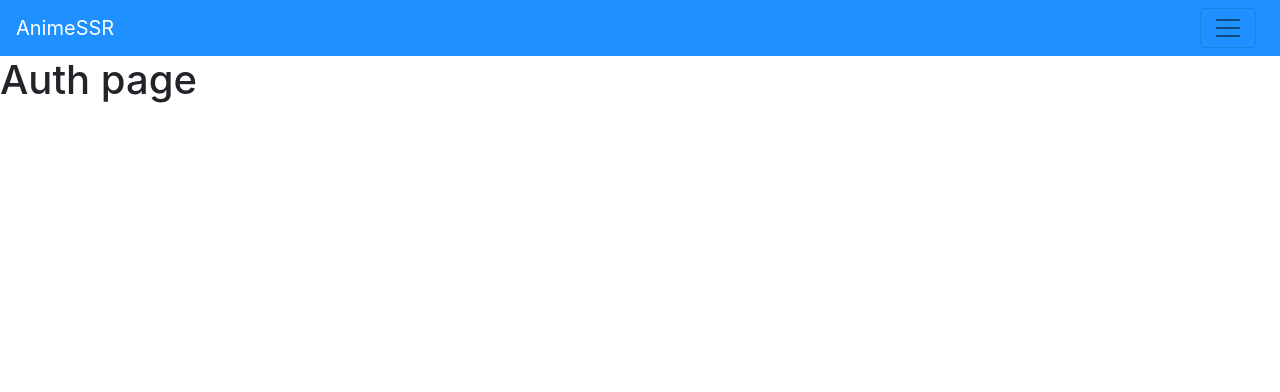
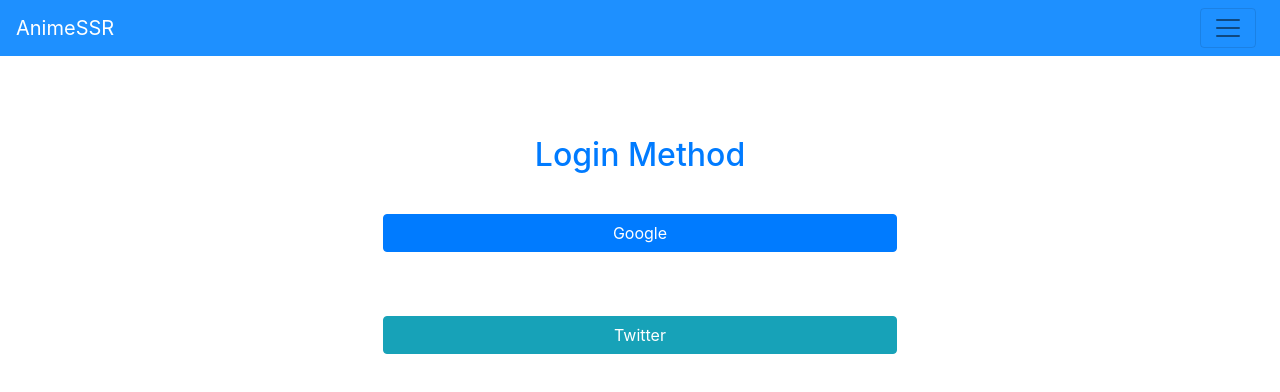
Before and after one commit to HuangStanley050/didactic-adventure, a React app: page /auth in a window 1280 px wide. Shown: the top 392 px of the page. Built offline with nearby package versions, Linux system fonts and the light colour scheme; the HTML template or start-up script is replaced by a standard one.

Commit message:
login page ui done

```diff
--- a/src/client/pages/Auth.js
+++ b/src/client/pages/Auth.js
@@ -1,7 +1,40 @@
 import React from "react";
+import { Container, Row, Col, Button } from "reactstrap";
 
 const Auth = () => {
-  return <h1>Auth page</h1>;
+  const colStyle = {
+    display: "flex",
+    justifyContent: "center",
+    margin: "2rem auto"
+  };
+
+  return (
+    <div style={{ marginTop: "5rem" }}>
+      <h2 className="text-primary" style={{ textAlign: "center" }}>
+        Login Method
+      </h2>
+      <Container
+        style={{
+          display: "flex",
+          justifyContent: "center",
+          alignItems: "center"
+        }}
+      >
+        <Row style={{ width: "80%" }}>
+          <Col style={colStyle} xs="12">
+            <Button style={{ display: "block", width: "60%" }} color="primary">
+              Google
+            </Button>
+          </Col>
+          <Col style={colStyle} xs="12">
+            <Button style={{ display: "block", width: "60%" }} color="info">
+              Twitter
+            </Button>
+          </Col>
+        </Row>
+      </Container>
+    </div>
+  );
 };
 
 export default {
```
